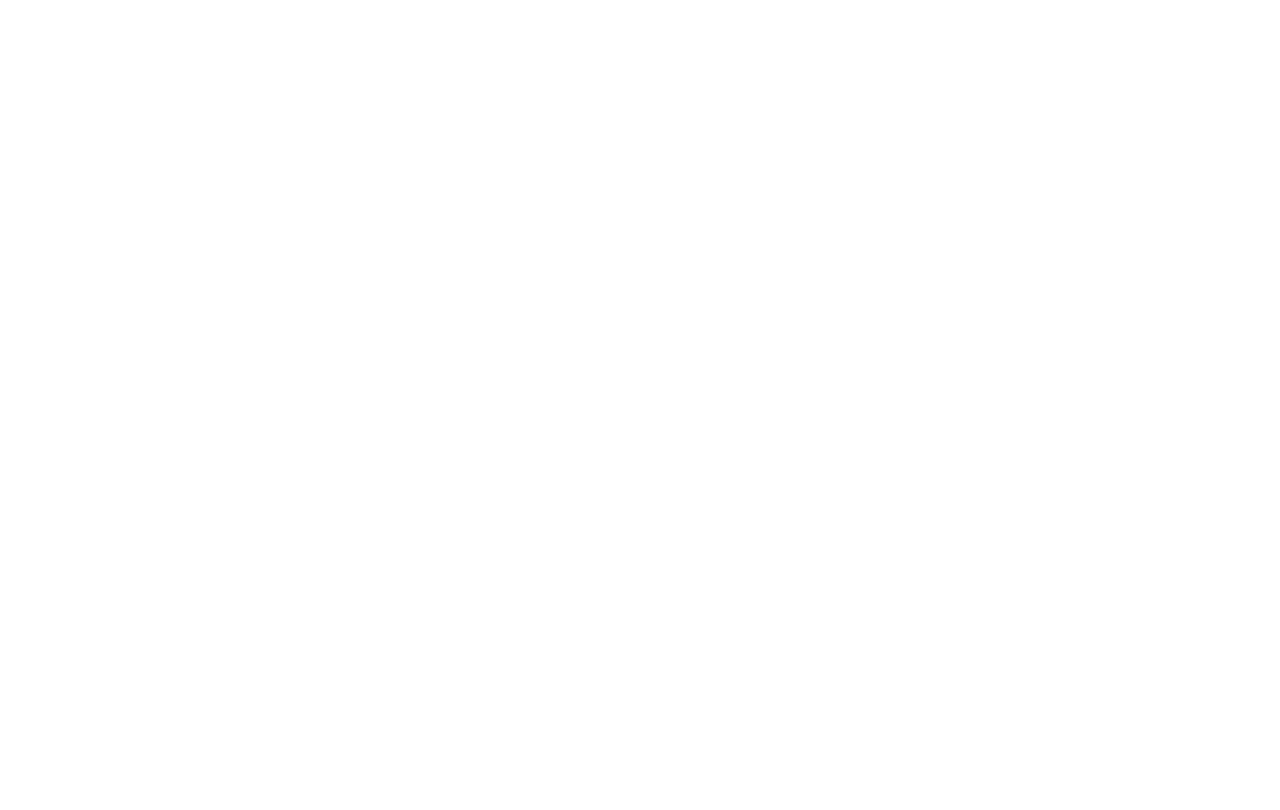
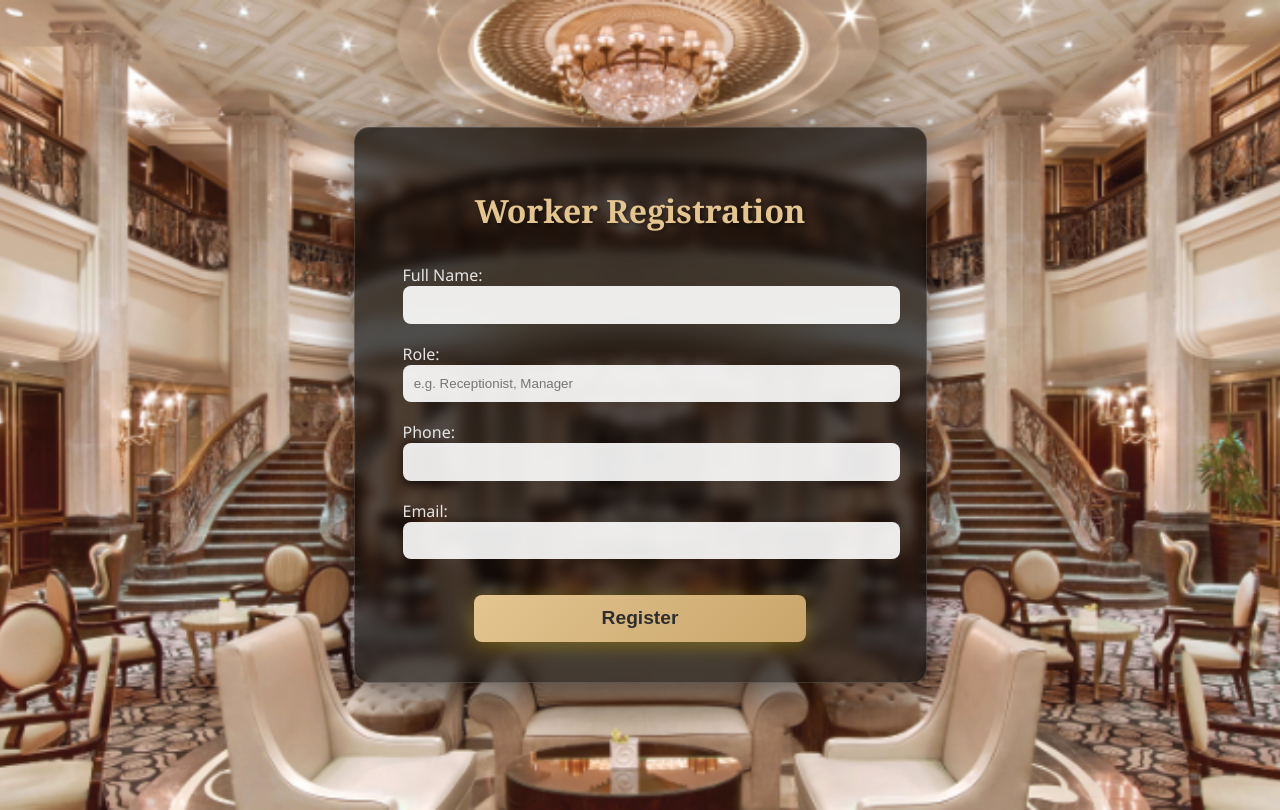
Before and after one commit to walterchipuriro/SuiteIQ-Frontend, a React (Create React App) app: page /register in a window 1280 px wide. Before the commit this address had no page. Built offline with nearby package versions, Linux system fonts and the light colour scheme.

Commit message:
Added registration page

```diff
--- a/src/App.js
+++ b/src/App.js
@@ -3,7 +3,7 @@ import { BrowserRouter as Router, Routes, Route } from 'react-router-dom';
 
 import Welcome from './pages/Welcome';
 import LandingPage from './pages/LandingPage';
-
+import RegistrationPage from './pages/RegistrationPage';
 
 function App() {
   return (
@@ -12,6 +12,7 @@ function App() {
       <Routes>
         <Route path="/" element={<Welcome />} />
         <Route path="/landing" element={<LandingPage />} />
+        <Route path="/register" element={<RegistrationPage />} />
       </Routes>
     </Router>
     </>
--- a/src/pages/LandingPage.js
+++ b/src/pages/LandingPage.js
@@ -1,16 +1,16 @@
-  import './LandingPage.css'; //
-  import React from 'react';
+import React from 'react';
 import { useNavigate } from 'react-router-dom';
+import './LandingPage.css';
 
 function LandingPage() {
   const navigate = useNavigate();
 
-
   return (
     <div className="landing-container">
+      {/* Updated Navbar with navigation */}
       <div className="navbar">
+        <button onClick={() => navigate('/register')}>Register</button>
         <button>Login</button>
-        <button>Register</button>
         <button>Contact</button>
       </div>
 
@@ -31,10 +31,7 @@ function LandingPage() {
           We blend intuitive design with powerful features to give you the competitive edge in hospitality.
         </p>
 
-        <button
-          className="back-button"
-          onClick={() => navigate(-1)}  // go back one step in history
-        >
+        <button className="back-button" onClick={() => navigate(-1)}>
           ← Back
         </button>
       </div>
--- /dev/null
+++ b/src/pages/RegistrationPage.css
@@ -0,0 +1,90 @@
+.register-container {
+  background-image: url('../assets/images/reg.jpeg'); /* path confirmed */
+  background-size: cover;
+  background-position: center;
+  background-attachment: fixed;
+  display: flex;
+  justify-content: center;
+  align-items: center;
+  height: 100vh;
+  font-family: 'Segoe UI', sans-serif;
+  padding: 5px;
+  position: relative;
+  overflow: hidden;
+}
+
+
+.register-form {
+  background: rgba(0, 0, 0, 0.65); /* Elegant glassy black */
+  padding: 2.5rem 3rem;
+  border-radius: 15px;
+  box-shadow: 0 15px 40px rgba(0, 0, 0, 0.6);
+  width: 475px;
+  color: #f5f5f5; /* Softer text */
+  backdrop-filter: blur(6px); /* Smooth blur for glass effect */
+  border: 1px solid rgba(255, 255, 255, 0.15);
+}
+
+
+.register-form h1 {
+  text-align: center;
+  margin-bottom: 2rem;
+  font-size: 2rem;
+  color: #e4c590; /* Gold-ish tone */
+  font-family: 'Georgia', serif;
+}
+
+.register-form label {
+  font-weight: 500;
+  margin-bottom: 0.5rem;
+  color: #e4e4e4;
+}
+
+.register-form input {
+  width: 100%;
+  padding: 0.7rem;
+  margin-bottom: 1.2rem;
+  border: none;
+  border-radius: 8px;
+  background: rgba(255, 255, 255, 0.9);
+  color: #333;
+}
+
+.register-form input:focus {
+  outline: 2px solid #e4c590;
+}
+
+.register-form button {
+  width: 70%;
+  padding: 0.8rem;
+  background: linear-gradient(135deg, #e4c590, #c8a56a);
+  border: none;
+  color: #2e2e2e;
+  font-weight: bold;
+  border-radius: 8px;
+  cursor: pointer;
+  transition: background 0.3s ease;
+
+  display: block;          /* Make sure it's treated as a block-level element */
+  margin: 1rem auto 0;     /* Top margin + auto horizontal centering */
+}
+
+.register-form button:hover {
+  background: linear-gradient(135deg, #dcb872, #b7925b);
+}
+
+
+
+/* Logo styling */
+.logo-container {
+  display: flex;
+  justify-content: center;
+  margin-bottom: 2rem;
+}
+
+.logo {
+  width: 140px;
+  height: auto;
+  filter: drop-shadow(0 4px 12px rgba(255, 215, 0, 0.4));
+  animation: fadeIn 1.2s ease-in-out;
+}
--- /dev/null
+++ b/src/pages/RegistrationPage.js
@@ -0,0 +1,34 @@
+import React from 'react';
+import './RegistrationPage.css';
+
+function RegistrationPage() {
+  return (
+    <div className="register-container">
+      <div className="register-form">
+
+        <h1>Worker Registration</h1>
+        <form>
+          <div>
+            <label>Full Name:</label>
+            <input type="text" name="fullName" />
+          </div>
+          <div>
+            <label>Role:</label>
+            <input type="text" name="role" placeholder="e.g. Receptionist, Manager" />
+          </div>
+          <div>
+            <label>Phone:</label>
+            <input type="tel" name="phone" />
+          </div>
+          <div>
+            <label>Email:</label>
+            <input type="email" name="email" />
+          </div>
+          <button type="submit">Register</button>
+        </form>
+      </div>
+    </div>
+  );
+}
+
+export default RegistrationPage;
--- a/src/pages/Welcome.css
+++ b/src/pages/Welcome.css
@@ -1,54 +1,65 @@
+/* LUXURY HOTEL LANDING PAGE STYLING */
+
 .welcome-container {
   display: flex;
   flex-direction: column;
   justify-content: center;
   align-items: center;
 
+  height: 100vh;
+  /* background-image: url('/background.jpeg'); Replace with your luxurious interior image */
+  background-size: cover;
+  background-position: center;
+  background-repeat: no-repeat;
+
+  backdrop-filter: brightness(0.6); /* Slight darkening for contrast */
   text-align: center;
-  height: 70vh;
-  /* background: linear-gradient(to bottom right, #fff5e6, #f3e5f5); */
-  /* font-family: 'Segoe UI', sans-serif;
-  padding: 20px; */
+  padding: 20px;
+  font-family: 'Playfair Display', serif; /* Elegant serif font */
+  color: #fff;
 }
 
-
 .logo {
-  width: 500px;
+  width: 370px !important;
   height: auto;
-  margin-bottom: 10px;
-  opacity: 1;
+  margin-bottom: 30px;
+  filter: drop-shadow(0 0 10px rgba(255, 215, 0, 0.7));
 }
 
 h1 {
-  color: lab(100% 0.01 -0.01);
-  font-size: 2.8rem;
-  margin: 0;
+  font-size: 3.6rem;
+  font-weight: 700;
+  margin-bottom: 10px;
+  color: #fff8dc;
+  text-shadow: 2px 2px 4px rgba(0, 0, 0, 0.5);
 }
 
 p {
-  color: lab(100% 0.01 -0.01);
-  margin-top: 20px;
-  font-size: 2.2rem; /* increased from 1.2rem */
-  font-weight: bold;  /* makes the text bold */
+  font-size: 2.8rem;
+  font-weight: 500;
+  color: #f5f5f5;
+  margin-top: 0;
+  text-shadow: 1px 1px 2px rgba(0, 0, 0, 0.4);
 }
 
-
 .button-group {
-  margin-top: 20px;
+  margin-top: 30px;
 }
 
 button {
-  background-color: #684a00;
+  background: linear-gradient(to right, #b88a00, #e5c100);
   color: white;
   border: none;
-  padding: 12px 24px;
-  font-size: 1rem;
-  border-radius: 8px;
-  margin: 0 10px;
-  cursor: pointer;
-  transition: background 0.3s ease;
+  padding: 14px 28px;
+  font-size: 1.2rem;
+  font-weight: bold;
+  border-radius: 50px;
+  box-shadow: 0 4px 20px rgba(255, 215, 0, 0.3);
+  transition: all 0.3s ease;
 }
 
 button:hover {
-  background-color: #a87900;
+  background: linear-gradient(to right, #e5c100, #b88a00);
+  transform: scale(1.05);
+  box-shadow: 0 6px 25px rgba(255, 215, 0, 0.5);
 }
```
Also changed, not shown: src/assets/images/reg.jpeg (added), src/assets/images/registration.jpeg (added).
